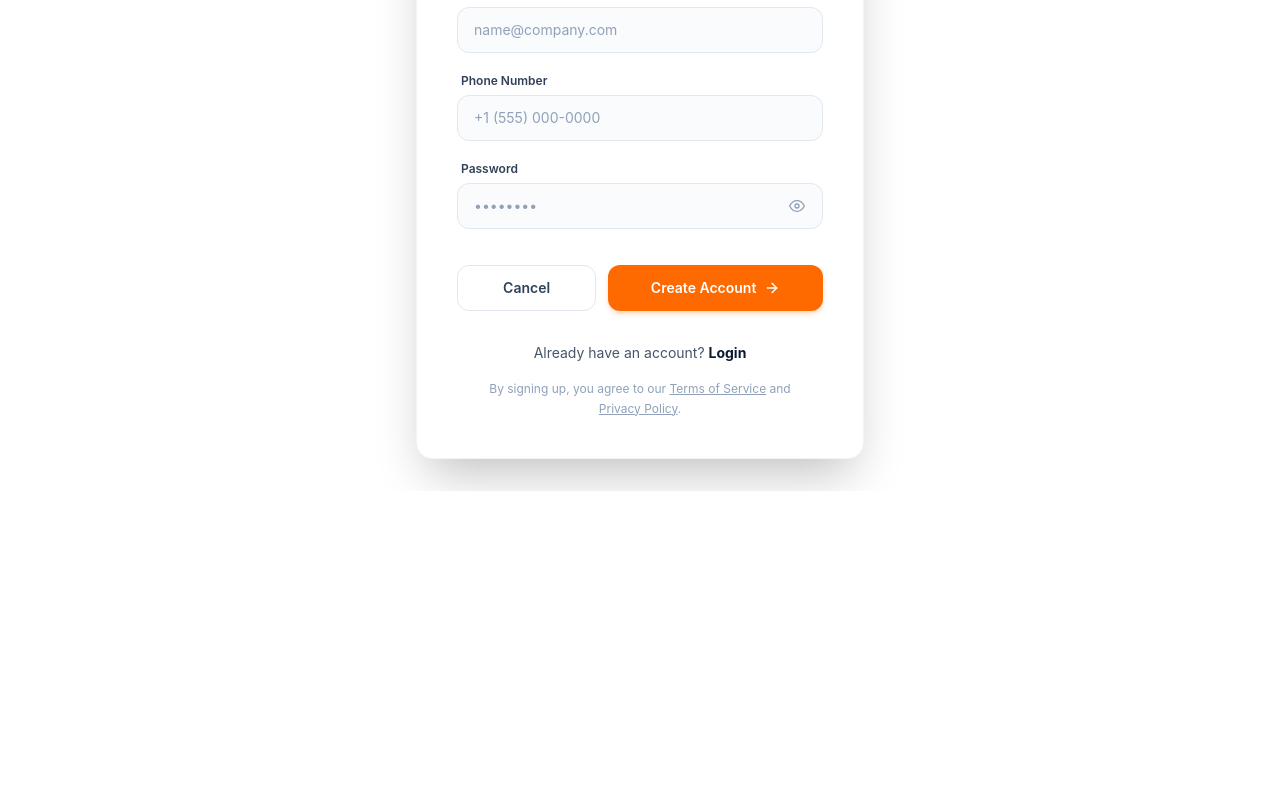
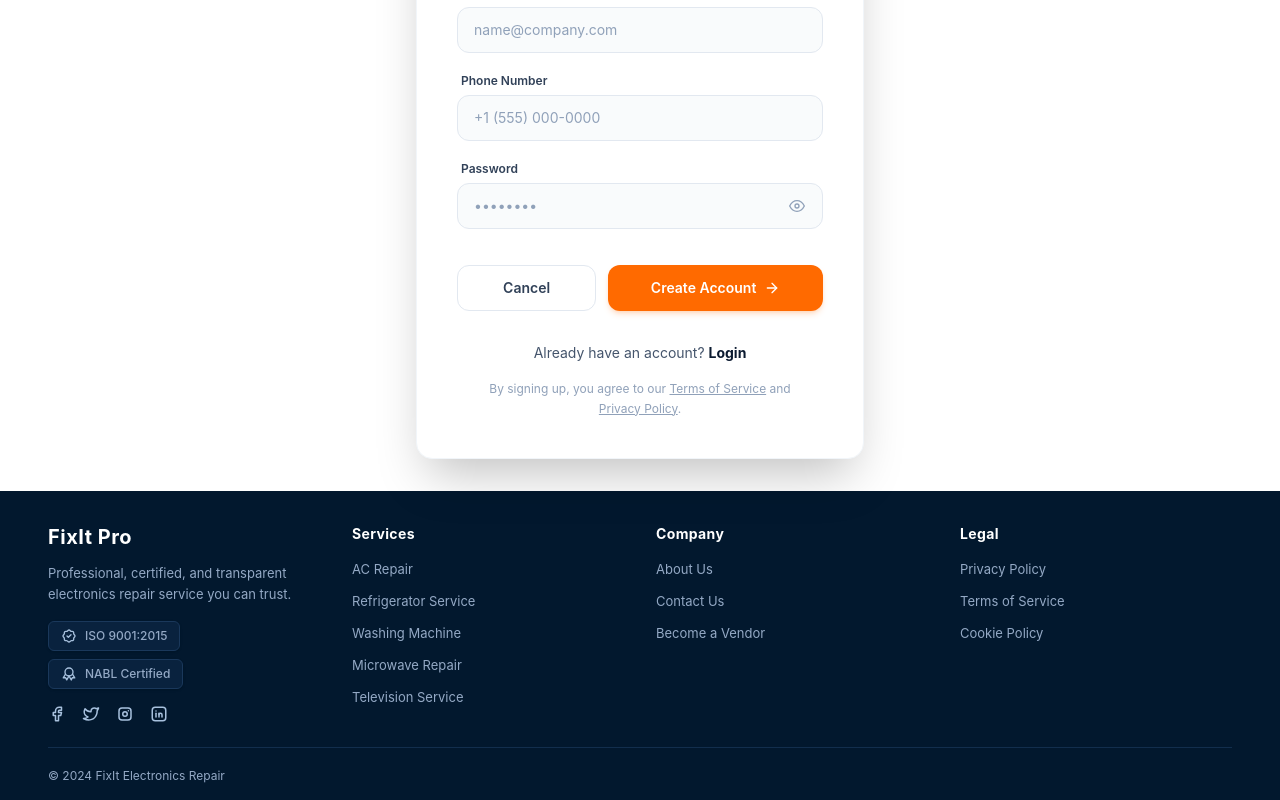
Before and after one commit to magicmistry187/Magic-Mistry, a React (Vite) app in the folder frontend/: page / in a window 1280 px wide. Shown: the part 1286-2086 px from the top of the page. Before the commit the page ends 1777 px from the top, so only its background shows below. Built offline with nearby package versions, Linux system fonts and the light colour scheme.

Commit message:
Footer added

```diff
--- a/frontend/index.html
+++ b/frontend/index.html
@@ -2,7 +2,7 @@
 <html lang="en">
   <head>
     <meta charset="UTF-8" />
-    <link rel="icon" type="image/svg+xml" href="/favicon.svg" />
+    <!-- <link rel="icon" type="image/svg+xml" href="/favicon.svg" /> -->
     <meta name="viewport" content="width=device-width, initial-scale=1.0" />
     <title>magic</title>
   </head>
--- a/frontend/src/App.jsx
+++ b/frontend/src/App.jsx
@@ -4,6 +4,7 @@ import { motion } from 'framer-motion';
 import CreateAccountModal from './pages/auth/CreateAccountModal';
 import WelcomeModal from './pages/auth/LoginPage';
 import Navbar from './components/common/Navbar';
+import Footer from './components/common/Footer';
 
 
 function App() {
@@ -13,6 +14,7 @@ function App() {
       <WelcomeModal/>
       <p>sksjhdjashd</p>
      <CreateAccountModal/>
+     <Footer/>
     </div>
   );
 }
--- /dev/null
+++ b/frontend/src/components/common/Footer.jsx
@@ -0,0 +1,181 @@
+import { Link } from "react-router-dom";
+import { motion } from "framer-motion";
+import {
+  TbRosetteDiscountCheck,
+  TbAward,
+  TbBrandFacebook,
+  TbBrandTwitter,
+  TbBrandInstagram,
+  TbBrandLinkedin
+} from "react-icons/tb";
+
+const Footer = () => {
+  const containerVariants = {
+    hidden: { opacity: 0, y: 15 },
+    visible: {
+      opacity: 1,
+      y: 0,
+      transition: {
+        duration: 0.5,
+        staggerChildren: 0.1,
+      },
+    },
+  };
+
+  const itemVariants = {
+    hidden: { opacity: 0, y: 10 },
+    visible: { opacity: 1, y: 0 },
+  };
+
+  return (
+    <footer className="bg-[#02182e] text-[#94a9c5] font-sans w-full">
+      {/*
+        WIDER LAYOUT:
+        - max-w-[1400px] allows the footer to stretch wider on desktop
+        - px-6 md:px-12 ensures the side gaps aren't overly huge
+      */}
+      <div className="max-w-[1400px] w-full mx-auto px-6 md:px-12 pt-8 pb-4">
+
+        <motion.div
+          className="grid grid-cols-1 md:grid-cols-2 lg:grid-cols-4 gap-8 mb-6"
+          variants={containerVariants}
+          initial="hidden"
+          whileInView="visible"
+          viewport={{ once: true }}
+        >
+          {/* Column 1: Brand & Badges */}
+          <motion.div variants={itemVariants} className="flex flex-col">
+            <h2 className="text-xl font-bold text-white mb-3 tracking-wide">
+              FixIt Pro
+            </h2>
+            <p className="text-[13px] leading-relaxed mb-4 pe-2">
+              Professional, certified, and transparent electronics repair service
+              you can trust.
+            </p>
+            <div className="flex flex-col gap-2">
+              <motion.div
+                whileHover={{ scale: 1.02 }}
+                className="flex items-center gap-2 border border-[#1a385b] bg-[#09223e] px-3 py-1.5 rounded-md text-xs font-medium w-fit shadow-sm cursor-default"
+              >
+                <TbRosetteDiscountCheck className="text-base text-[#a8c1de]" />
+                ISO 9001:2015
+              </motion.div>
+              <motion.div
+                whileHover={{ scale: 1.02 }}
+                className="flex items-center gap-2 border border-[#1a385b] bg-[#09223e] px-3 py-1.5 rounded-md text-xs font-medium w-fit shadow-sm cursor-default"
+              >
+                <TbAward className="text-base text-[#a8c1de]" />
+                NABL Certified
+              </motion.div>
+            </div>
+             {/* Added Social Media Icons */}
+          <div className="flex items-center gap-4 text-[#a8c1de] pt-4">
+            <Link to="#" className="hover:text-white hover:scale-110 transition-all duration-200">
+              <TbBrandFacebook size={18} />
+            </Link>
+            <Link to="#" className="hover:text-white hover:scale-110 transition-all duration-200">
+              <TbBrandTwitter size={18} />
+            </Link>
+            <Link to="#" className="hover:text-white hover:scale-110 transition-all duration-200">
+              <TbBrandInstagram size={18} />
+            </Link>
+            <Link to="#" className="hover:text-white hover:scale-110 transition-all duration-200">
+              <TbBrandLinkedin size={18} />
+            </Link>
+          </div>
+          </motion.div>
+
+          {/* Column 2: Services */}
+          <motion.div variants={itemVariants}>
+            <h3 className="text-[14px] font-bold text-white mb-3 tracking-wide">
+              Services
+            </h3>
+            <ul className="flex flex-col gap-2">
+              {[
+                { name: "AC Repair", path: "/services/ac-repair" },
+                { name: "Refrigerator Service", path: "/services/refrigerator" },
+                { name: "Washing Machine", path: "/services/washing-machine" },
+                { name: "Microwave Repair", path: "/services/microwave" },
+                { name: "Television Service", path: "/services/television" },
+              ].map((link) => (
+                <li key={link.name}>
+                  <Link
+                    to={link.path}
+                    className="text-[13px] inline-block transition-all duration-200 hover:translate-x-1 hover:text-white"
+                  >
+                    {link.name}
+                  </Link>
+                </li>
+              ))}
+            </ul>
+          </motion.div>
+
+          {/* Column 3: Company */}
+          <motion.div variants={itemVariants}>
+            <h3 className="text-[14px] font-bold text-white mb-3 tracking-wide">
+              Company
+            </h3>
+            <ul className="flex flex-col gap-2">
+              {[
+                { name: "About Us", path: "/about" },
+                { name: "Contact Us", path: "/contact" },
+                { name: "Become a Vendor", path: "/become a vandor" },
+                // { name: "Blog", path: "/blog" },
+              ].map((link) => (
+                <li key={link.name}>
+                  <Link
+                    to={link.path}
+                    className="text-[13px] inline-block transition-all duration-200 hover:translate-x-1 hover:text-white"
+                  >
+                    {link.name}
+                  </Link>
+                </li>
+              ))}
+            </ul>
+          </motion.div>
+
+          {/* Column 4: Legal */}
+          <motion.div variants={itemVariants}>
+            <h3 className="text-[14px] font-bold text-white mb-3 tracking-wide">
+              Legal
+            </h3>
+            <ul className="flex flex-col gap-2">
+              {[
+                { name: "Privacy Policy", path: "/privacy" },
+                { name: "Terms of Service", path: "/terms" },
+                { name: "Cookie Policy", path: "/cookies" },
+              ].map((link) => (
+                <li key={link.name}>
+                  <Link
+                    to={link.path}
+                    className="text-[13px] inline-block transition-all duration-200 hover:translate-x-1 hover:text-white"
+                  >
+                    {link.name}
+                  </Link>
+                </li>
+              ))}
+            </ul>
+          </motion.div>
+        </motion.div>
+
+        {/* Bottom Copyright & Socials Bar */}
+        <motion.div
+          className="border-t border-[#122e4d] pt-5 mt-2 flex flex-col md:flex-row justify-between items-center gap-4"
+          initial={{ opacity: 0 }}
+          whileInView={{ opacity: 1 }}
+          transition={{ delay: 0.3, duration: 0.5 }}
+          viewport={{ once: true }}
+        >
+          <p className="text-xs">
+            © 2024 FixIt Electronics Repair
+          </p>
+
+
+        </motion.div>
+
+      </div>
+    </footer>
+  );
+};
+
+export default Footer;
```
